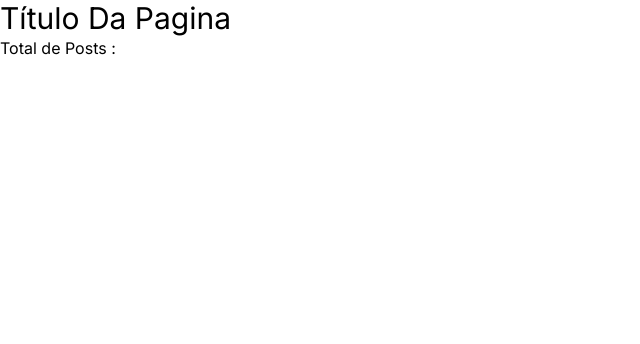
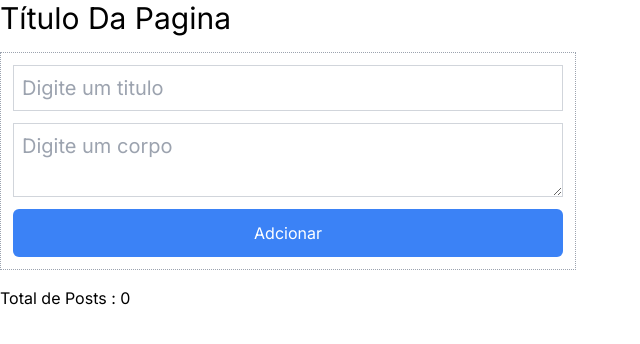
Before and after one commit to alansilva-java/aula-react, a Next.js app: page / in a window 1280 px wide. Shown: the top 344 px of the page, without its empty margins (0-640 px from the left). Built offline with nearby package versions, Linux system fonts and the light colour scheme.

Commit message:
exerc-2.1

```diff
--- a/src/app/contexts/PostContext.tsx
+++ b/src/app/contexts/PostContext.tsx
@@ -1,8 +1,10 @@
 import React, { createContext, ReactNode, useState } from "react";
 import { Post } from "../types/Post";
+import { title } from "process";
 
 type PostContextType = {
     posts: Post[];
+    addPost: (title: string, body: string) => void
 }
 
 
@@ -11,7 +13,15 @@ export const PostContext =createContext <PostContextType | null>(null)
 export const PostProvider =  ({children}: {children:ReactNode}) => {
     const [posts, setPosts] = useState<Post[]>([]);
 
+    const addPost = (title:string , body: string) => {
+        setPosts([
+                ...posts,{ id: posts.length,title,body
+         }
+        ])
+
+    }
+
     return(
-        <PostContext.Provider value={{posts}}>{children}</PostContext.Provider>
+        <PostContext.Provider value={{ posts, addPost }}>{children}</PostContext.Provider>
     );
 }
--- a/src/components/Footer.tsx
+++ b/src/components/Footer.tsx
@@ -1,7 +1,15 @@
+import { PostContext } from "@/app/contexts/PostContext"
+import { useContext } from "react"
+
+
+
+
 export const Footer = () => {
+    const postCtx = useContext(PostContext)
+
     return (
         <footer>
-            Total de Posts :
+            Total de Posts : {postCtx?.posts.length}
         </footer>
     )
 }
--- a/src/components/Header.tsx
+++ b/src/components/Header.tsx
@@ -1,7 +1,42 @@
+import { PostContext } from "@/app/contexts/PostContext";
+import { useContext, useState } from "react"
+
 export const Header = () => {
+    const postCtx = useContext(PostContext);
+    const [titleInput, setTitleInput] = useState('');
+    const [bodyInput, setBodyInput] = useState('');
+
+    const handleButton = () => {
+        if(titleInput && bodyInput) {
+            postCtx?.addPost(titleInput, bodyInput);
+            setTitleInput('');
+            setBodyInput('');
+        }
+    }
     return (
         <header>
             <h1 className="text-3xl">Título Da Pagina </h1>
+
+            <div className="max-w-xl flex flex-col gap-3 border border-dotted border-gray-400 p-3 my-4">
+                <input
+                 type="text"
+                    placeholder="Digite um titulo"
+                    className="border border-gray-300 p-2 text-black text-xl"
+                    value={titleInput}
+                    onChange={e => setTitleInput(e.target.value)}
+                 />
+                 <textarea
+                    className="border border-gray-300 p-2 text-black text-xl"
+                    placeholder="Digite um corpo"
+                    value={bodyInput}
+                    onChange={e => setBodyInput(e.target.value)}
+                ></textarea>
+                 <button
+                    className="bg-blue-500 p-3 text-white rounded-md"
+                    onClick={handleButton}
+                    >Adcionar
+                 </button>
+            </div>
         </header>
     )
 }
```
